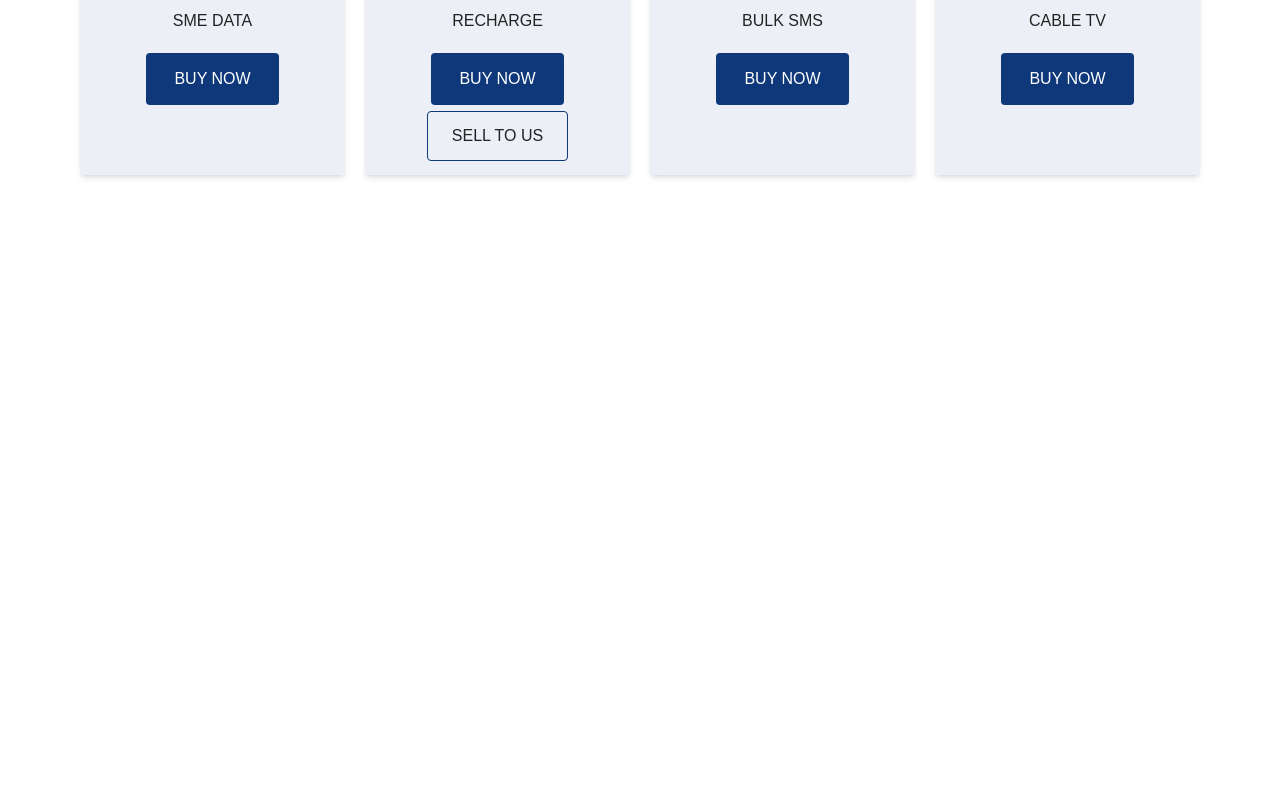
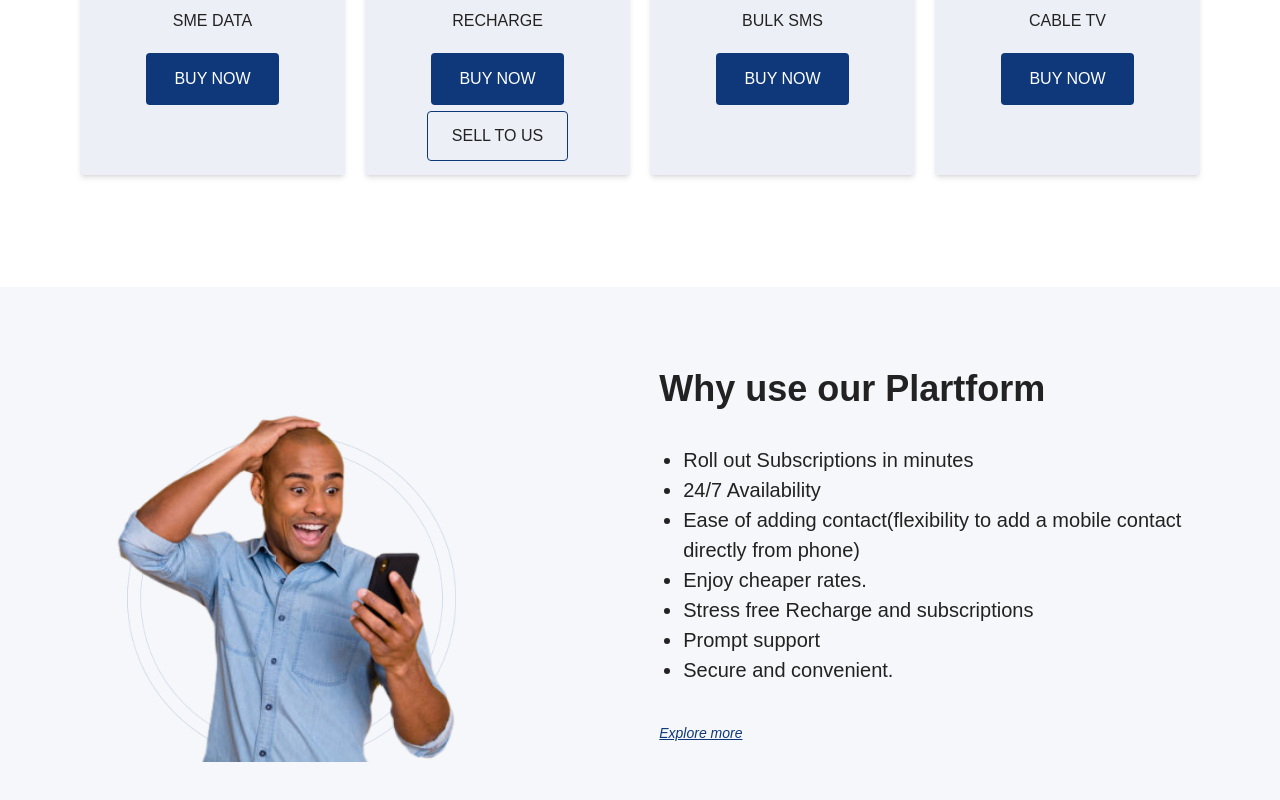
Before and after one commit to ihemebiriegondu/veepay-new-landingpage, a React (Create React App) app: page / in a window 1280 px wide. Shown: the part 1107-1907 px from the top of the page. Before the commit the page ends 1394 px from the top, so only its background shows below. Built offline with nearby package versions, Linux system fonts and the light colour scheme; the HTML template or start-up script is replaced by a standard one.

Commit message:
added the third section

```diff
--- a/src/components/homeComponents/secondSection/servicesBox.jsx
+++ b/src/components/homeComponents/secondSection/servicesBox.jsx
@@ -12,7 +12,9 @@ export default function ServicesBox({ icon, heading, visible }) {
       <MyButtons link={"/"} text={"BUY NOW"} />
       <Link
         to={"/"}
-        className={`mt-1.5 py-3 px-6 border border-primary rounded hover:bg-primary hover:text-white transition ease-in-out duration-500 ${visible ? 'block' : 'hidden'}`}
+        className={`mt-1.5 py-3 px-6 border border-primary rounded hover:bg-primary hover:text-white transition ease-in-out duration-500 ${
+          visible ? "block" : "hidden"
+        }`}
       >
         SELL TO US
       </Link>
--- /dev/null
+++ b/src/components/homeComponents/thirdsection/sectionThree.jsx
@@ -0,0 +1,30 @@
+import React from "react";
+import sec3Img from "../../../assets/images/Group 15.png";
+import { Link } from "react-router-dom";
+
+export default function sectionThree() {
+  return (
+    <section className="flex flex-row justify-between items-center gap-28 bg-light/10 p-14 pb-0 mb-12">
+      <div className="w-150 h-130">
+        <img src={sec3Img} alt="man img" className="w-full h-full object-contain" />
+      </div>
+
+      <div className="-mt-8">
+        <h1 className="text-4xl font-bold mb-9">Why use our Plartform</h1>
+        <ul className="list-disc px-6 text-xl font-medium leading-normal mb-9">
+          <li>Roll out Subscriptions in minutes</li>
+          <li>24/7 Availability</li>
+          <li>
+            Ease of adding contact(flexibility to add a mobile contact directly
+            from phone)
+          </li>
+          <li>Enjoy cheaper rates.</li>
+          <li>Stress free Recharge and subscriptions</li>
+          <li>Prompt support </li>
+          <li>Secure and convenient.</li>
+        </ul>
+        <Link to={'/'} className="text-primary text-sm italic font-medium underline">Explore more</Link>
+      </div>
+    </section>
+  );
+}
--- a/src/pages/home.jsx
+++ b/src/pages/home.jsx
@@ -1,12 +1,14 @@
 import React from 'react'
 import Header from '../components/homeComponents/header/header'
 import SectionTwo from '../components/homeComponents/secondSection/sectionTwo'
+import SectionThree from '../components/homeComponents/thirdsection/sectionThree'
 
 export default function Home() {
   return (
     <main>
         <Header />
         <SectionTwo />
+        <SectionThree />
     </main>
   )
 }
--- a/tailwind.config.js
+++ b/tailwind.config.js
@@ -10,7 +10,9 @@ module.exports = {
         darkSecondary: "#FFA500",
       },
       spacing: {
+        130: "28.7rem",
         140: "32rem",
+        150: "39.6rem",
       },
     },
   },
```
Also changed, not shown: src/assets/images/Group 15.png (added).
